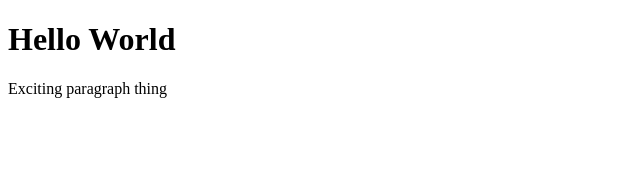
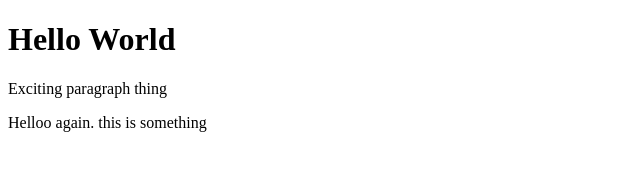
Before and after one commit to sophiab22/iat339-demo, a plain HTML site: page index.html in a window 1280 px wide. Shown: the whole page, without its empty margins (0-640 px from the left). Drawn offline with Linux system fonts and the light colour scheme.

Commit message:
added another <p>

```diff
--- a/index.html
+++ b/index.html
@@ -7,5 +7,6 @@
 	<body>
 		<h1>Hello World</h1>
 		<p>Exciting paragraph thing</p>
+		<p>Helloo again. this is something</p>
 	</body>
 	</html>
```
